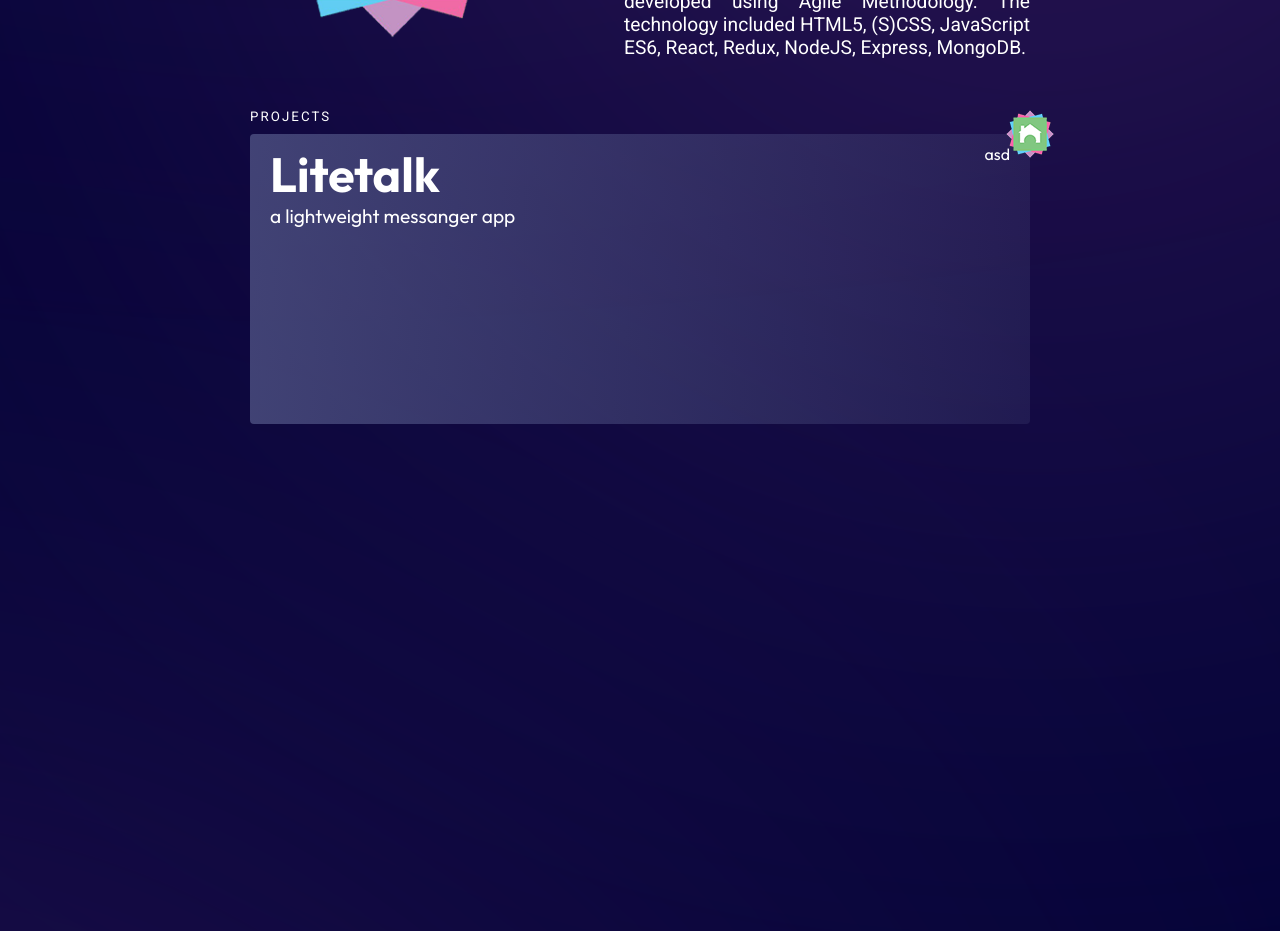
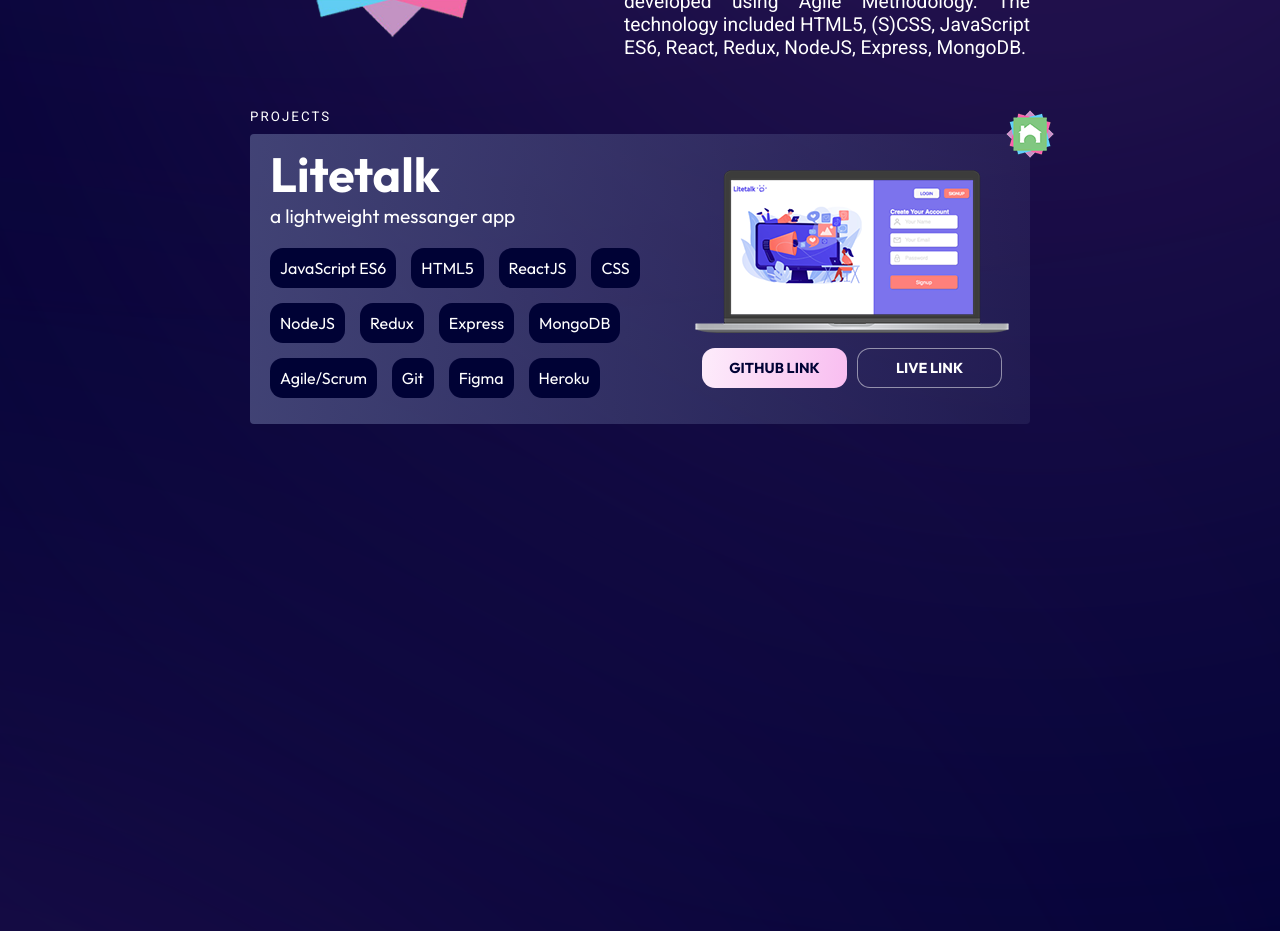
Before and after one commit to jaceksupernak/portfolio, a React (Create React App) app: page / in a window 1280 px wide. Shown: the part 960-1891 px from the top of the page. Built offline with nearby package versions, Linux system fonts and the light colour scheme.

Commit message:
style Projects component

```diff
--- a/src/components/about/About.tsx
+++ b/src/components/about/About.tsx
@@ -15,7 +15,7 @@ const AboutStyled = styled.section`
     }
 `;
 
-const ButtonContainerStyled = styled.div`
+const ButtonsContainerStyled = styled.div`
     display: flex;
     margin: 15px 0;
     gap: 10px;
@@ -33,7 +33,7 @@ const About:React.FC = () => (
       I specialise in Front End Development with a focus on mobile first responsive design.
       I am skilled in working in Agile/Scrum methodology and I thrive in a team environment.
     </ParagraphStyled>
-    <ButtonContainerStyled>
+    <ButtonsContainerStyled>
       <Button
         type="primary"
         text="open for hire"
@@ -56,7 +56,7 @@ const About:React.FC = () => (
           width: '11px',
         }}
       />
-    </ButtonContainerStyled>
+    </ButtonsContainerStyled>
   </AboutStyled>
 );
 
--- a/src/components/projects/Projects.tsx
+++ b/src/components/projects/Projects.tsx
@@ -3,6 +3,8 @@ import styled from 'styled-components';
 import { SectionHeadingStyled, Heading3Styled, SpanStyled } from '../../theme/styledElements';
 // import { projectsData } from '../../data/Data';
 import chinguLogoSmall from '../../assets/experience_chingu_small.png';
+import projectLiteTalk from '../../assets/project_litetalk.png';
+import Button from '../button/Button';
 
 const ProjectsContainerStyled = styled.section`
     margin-top: 10px;
@@ -11,12 +13,24 @@ const ProjectsContainerStyled = styled.section`
 const ProjectStyled = styled.div`
     display: flex;
     position: relative;
-    justify-content: space-between;
+    flex-direction: column;
     border-radius: 4px;
-    height: 290px;
     width: 100%;
+    gap: 30px;
     background: linear-gradient(91.78deg, #515586 -44.01%, rgba(255, 255, 255, 0) 140.31%);
-    padding: 10px 20px;
+    padding: 10px;
+
+    @media (min-width: ${({ theme }) => theme.screen.tablet}) {
+        padding: 10px 20px 20px 20px;
+    }
+
+    @media (min-width: ${({ theme }) => theme.screen.laptop}) {
+        justify-content: space-between;
+        flex-direction: row;
+        height: 290px;
+        padding-bottom: 10px;
+    }
+
 `;
 
 const ProjectIconStyled = styled.img`
@@ -36,7 +50,46 @@ const AboutStyled = styled.div`
 `;
 
 const PresentationStyled = styled.div`
+    display: flex;
+    flex-direction: column;
+    align-items: center;
+    justify-content: center;
+    gap: 15px;
+`;
 
+const ImgStyled = styled.img`
+    height: 139px;
+    width: 270px;
+    @media (min-width: ${({ theme }) => theme.screen.tablet}) {
+        height: 163px;
+        width: 316px;
+    }
+
+`;
+
+const ButtonsContainerStyled = styled.div`
+    display: flex;
+    gap: 3px;
+    @media (min-width: ${({ theme }) => theme.screen.mobile}) {
+        gap: 10px;
+    }
+`;
+
+const TechnologiesContainerStyled = styled.div`
+    display: flex;
+    flex-wrap: wrap;
+    justify-content: center;
+    gap: 15px;
+    margin-top: 20px;
+    @media (min-width: ${({ theme }) => theme.screen.laptop}) {
+        justify-content: start;
+    }
+`;
+
+const TechnologyStyled = styled.div`
+    background-color: ${({ theme }) => theme.primaryDark};
+    border-radius: 13px;
+    padding: 10px;
 `;
 
 const Projects:React.FC = () => (
@@ -48,9 +101,65 @@ const Projects:React.FC = () => (
         <AboutStyled>
           <Heading3Styled>Litetalk</Heading3Styled>
           <SpanStyled fontWeight="400" fontSize="1.2rem">a lightweight messanger app</SpanStyled>
+          <TechnologiesContainerStyled>
+            <TechnologyStyled>
+              JavaScript ES6
+            </TechnologyStyled>
+            <TechnologyStyled>
+              HTML5
+            </TechnologyStyled>
+            <TechnologyStyled>
+              ReactJS
+            </TechnologyStyled>
+            <TechnologyStyled>
+              CSS
+            </TechnologyStyled>
+            <TechnologyStyled>
+              NodeJS
+            </TechnologyStyled>
+            <TechnologyStyled>
+              Redux
+            </TechnologyStyled>
+            <TechnologyStyled>
+              Express
+            </TechnologyStyled>
+            <TechnologyStyled>
+              MongoDB
+            </TechnologyStyled>
+            <TechnologyStyled>
+              Agile/Scrum
+            </TechnologyStyled>
+            <TechnologyStyled>
+              Git
+            </TechnologyStyled>
+            <TechnologyStyled>
+              Figma
+            </TechnologyStyled>
+            <TechnologyStyled>
+              Heroku
+            </TechnologyStyled>
+          </TechnologiesContainerStyled>
         </AboutStyled>
         <PresentationStyled>
-          asd
+          <ImgStyled src={projectLiteTalk} alt="LiteTalk" width="316" height="163" />
+          <ButtonsContainerStyled>
+            <Button
+              type="primary"
+              text="github link"
+              href="mailto:jjsupernak@gmail.com"
+              width="145px"
+              height="40px"
+              fontSize="0.9rem"
+            />
+            <Button
+              type="secondary"
+              text="live link"
+              href="https://www.google.com/maps/place/London"
+              width="145px"
+              height="40px"
+              fontSize="0.9rem"
+            />
+          </ButtonsContainerStyled>
         </PresentationStyled>
 
       </ProjectStyled>
```
